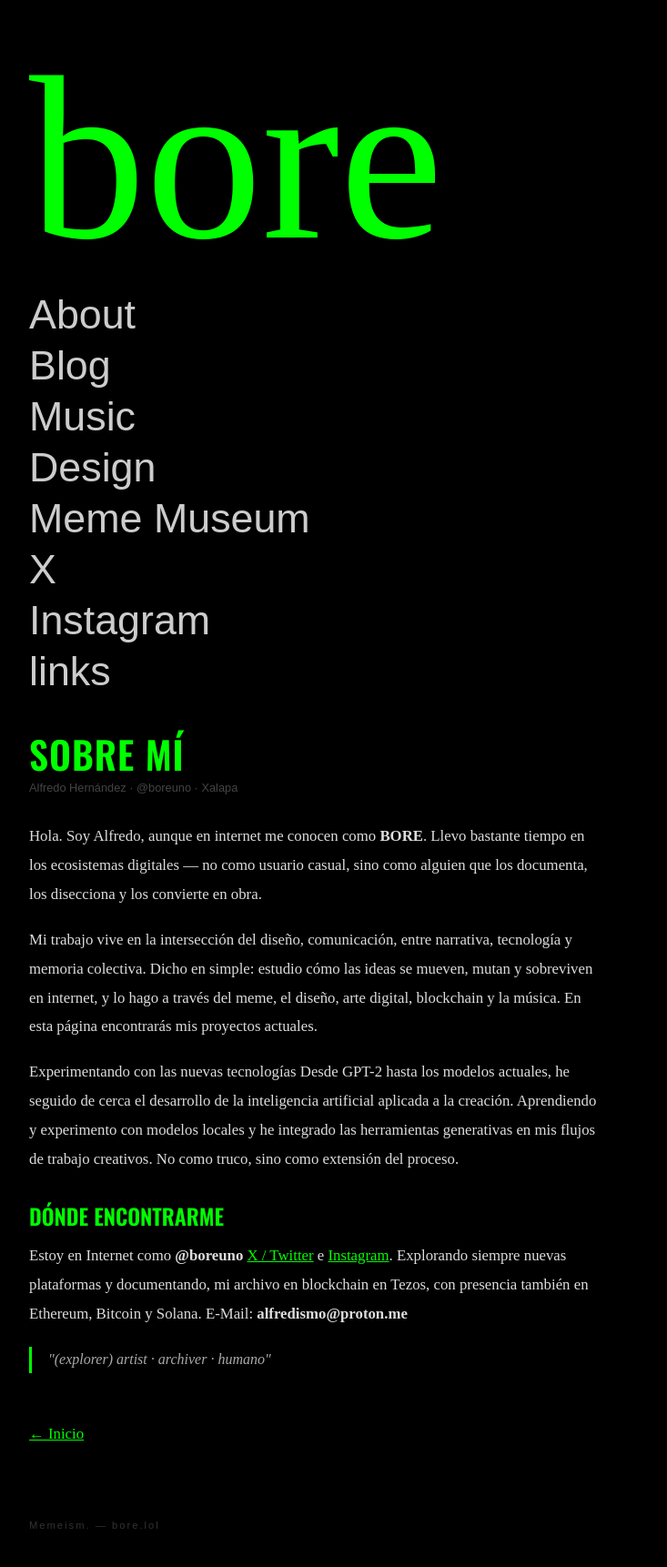
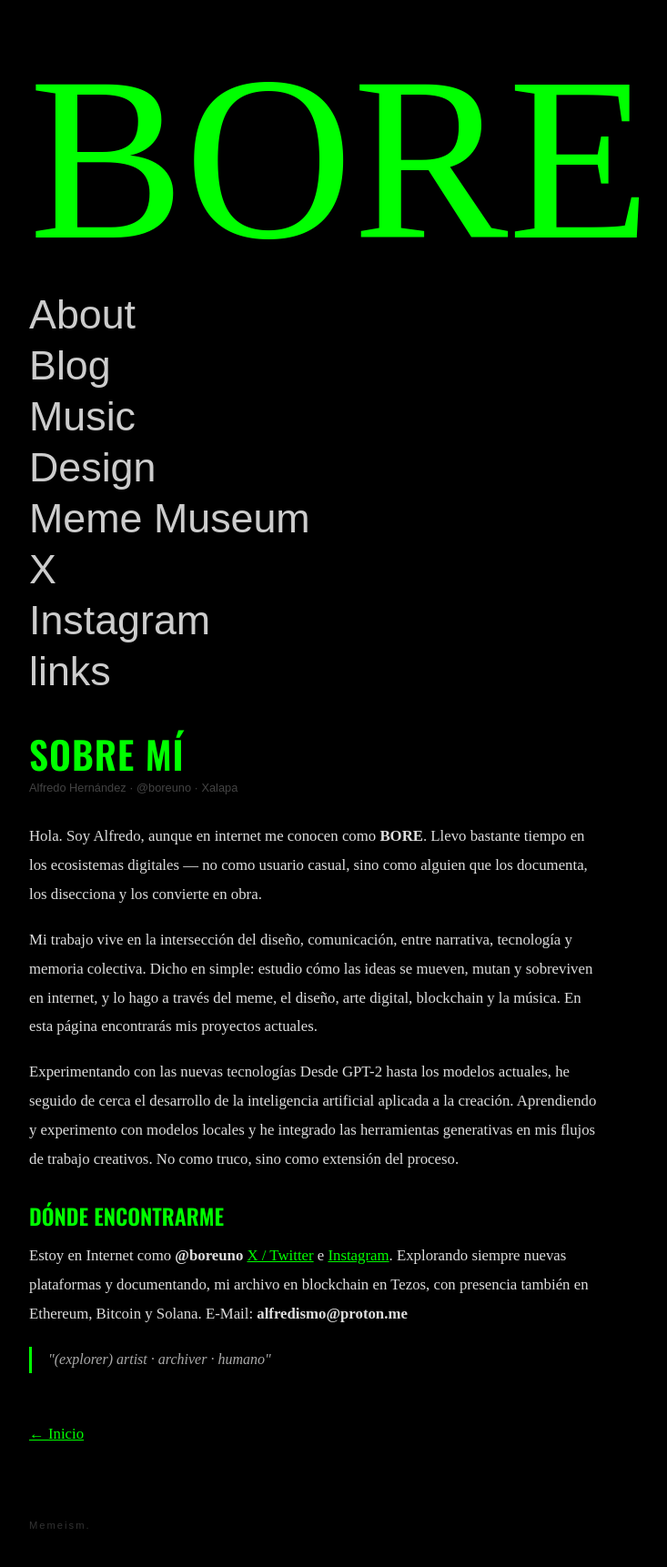
Before and after one commit to alfredismo/bore.lol, a Jekyll site: the page built from about.md, in a window 1280 px wide. Shown: the whole page at 91% size, without its empty margins (292-1025 px from the left). Built offline with Jekyll 4.4.1, drawn with Linux system fonts in a browser that asks for light colours; some web fonts are replaced; our own code applies the rules of GitHub Pages for plain Markdown files.

Commit message:
Update default.html

```diff
--- a/_layouts/default.html
+++ b/_layouts/default.html
@@ -148,7 +148,7 @@
     <div class="wrapper">
 
         <!-- LOGO TEXTO (quitar cuando tengas PNG) -->
-        <div class="logo-text"><a href="/">bore</a></div>
+        <div class="logo-text"><a href="/">BORE</a></div>
 
         <!-- LOGO PNG (descomentar y subir logo.png al repo) -->
         <!--
@@ -174,7 +174,7 @@
             {{ content }}
         </div>
 
-        <footer>Memeism. — bore.lol</footer>
+                <footer>Memeism.</footer>
 
     </div>
 </body>
```
